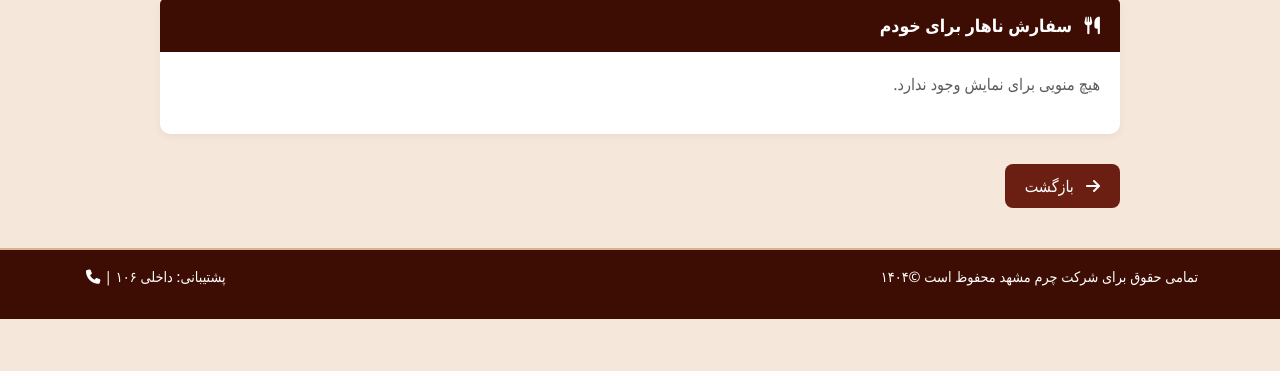
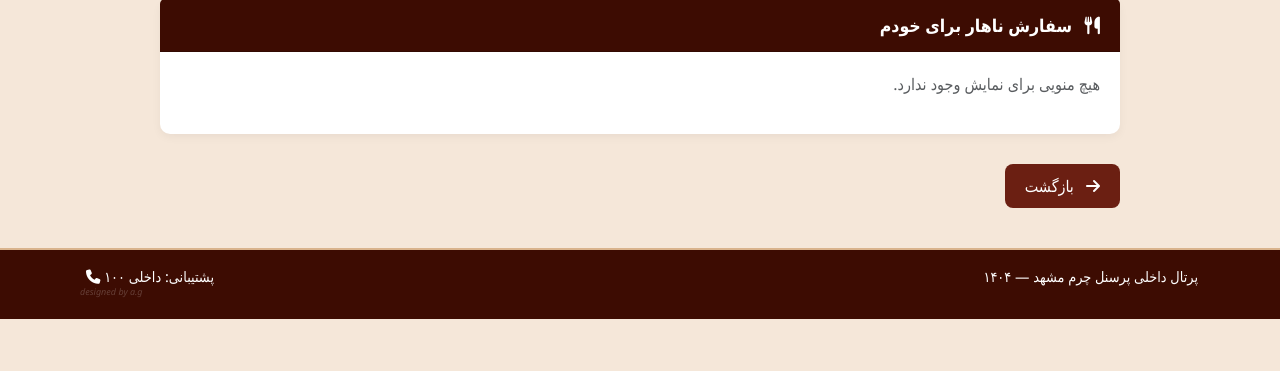
Before and after one commit to arezooghiami/managment, a FastAPI app: page /user_dashboard/lunch in a window 1280 px wide. Shown: the part 232-603 px from the top of the page. Run offline with FastAPI, Linux system fonts and the light colour scheme; the visitor is signed in with stand-in values (Sample User, id 1); tables that the repository leaves empty hold one stand-in row (values such as "Sample post"); some libraries are stand-ins or nearby versions.

Commit message:
add signature on user_lunch page

```diff
--- a/templates/user/user_lunch.html
+++ b/templates/user/user_lunch.html
@@ -36,6 +36,15 @@
             box-shadow: 0 2px 5px rgba(0, 0, 0, 0.1);
             border-bottom: 2px solid var(--accent-leather);
         }
+        .signature-hidden {
+            position: absolute;
+            bottom: 4px;
+            left: 10px;
+            font-size: 9px;
+            opacity: 0.2;
+            font-style: italic;
+        }
+
 
         .navbar-brand {
             font-weight: 700;
@@ -450,15 +459,17 @@
 
 <!-- Footer -->
 <footer>
-    <div class="container">
+    <div class="container position-relative">
         <div class="row">
             <div class="col-md-6 text-md-start">
-                <p>تمامی حقوق برای شرکت چرم مشهد محفوظ است ©۱۴۰۴</p>
+                <p>پرتال داخلی پرسنل چرم مشهد — ۱۴۰۴</p>
             </div>
             <div class="col-md-6 text-md-end">
-                <p>پشتیبانی: داخلی ۱۰۶ | <i class="fas fa-phone me-1"></i></p>
+                <p>پشتیبانی: داخلی ۱۰۰ <i class="fas fa-phone me-1"></i></p>
             </div>
         </div>
+
+        <span class="signature-hidden">designed by a.g</span>
     </div>
 </footer>
 
```
